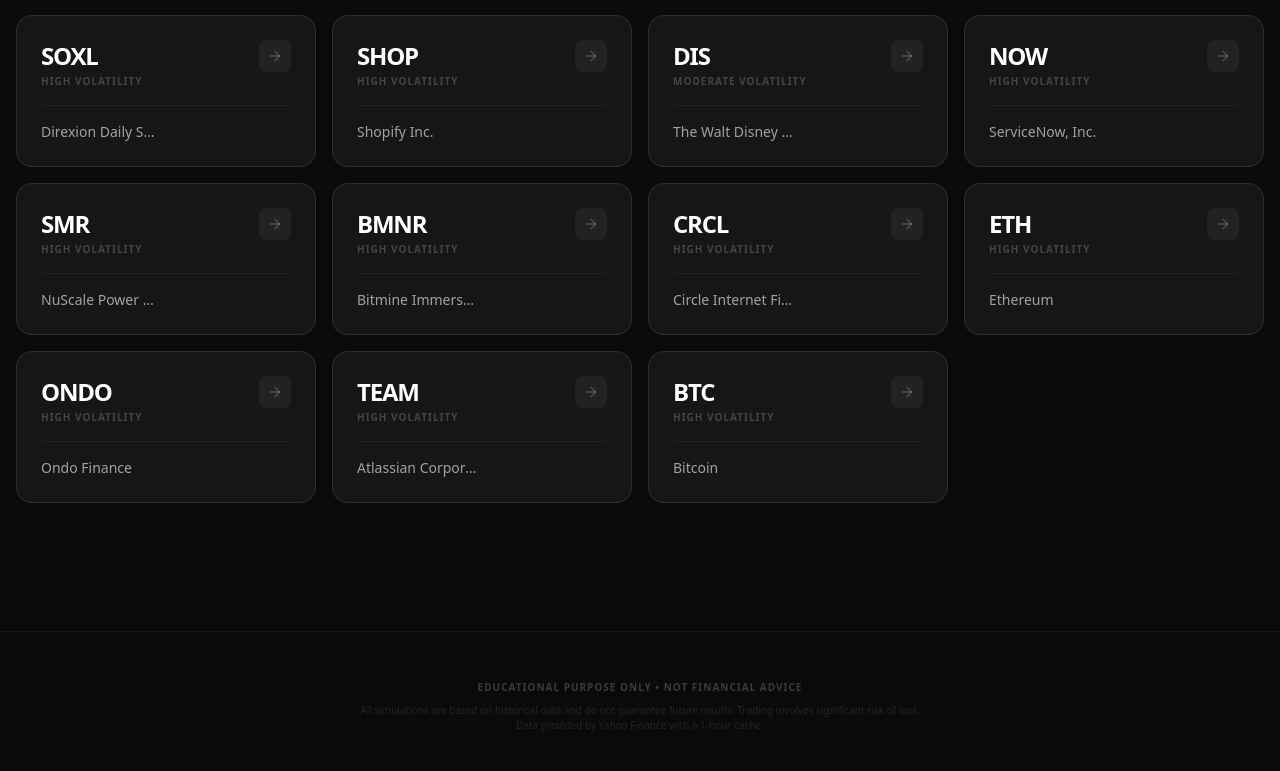
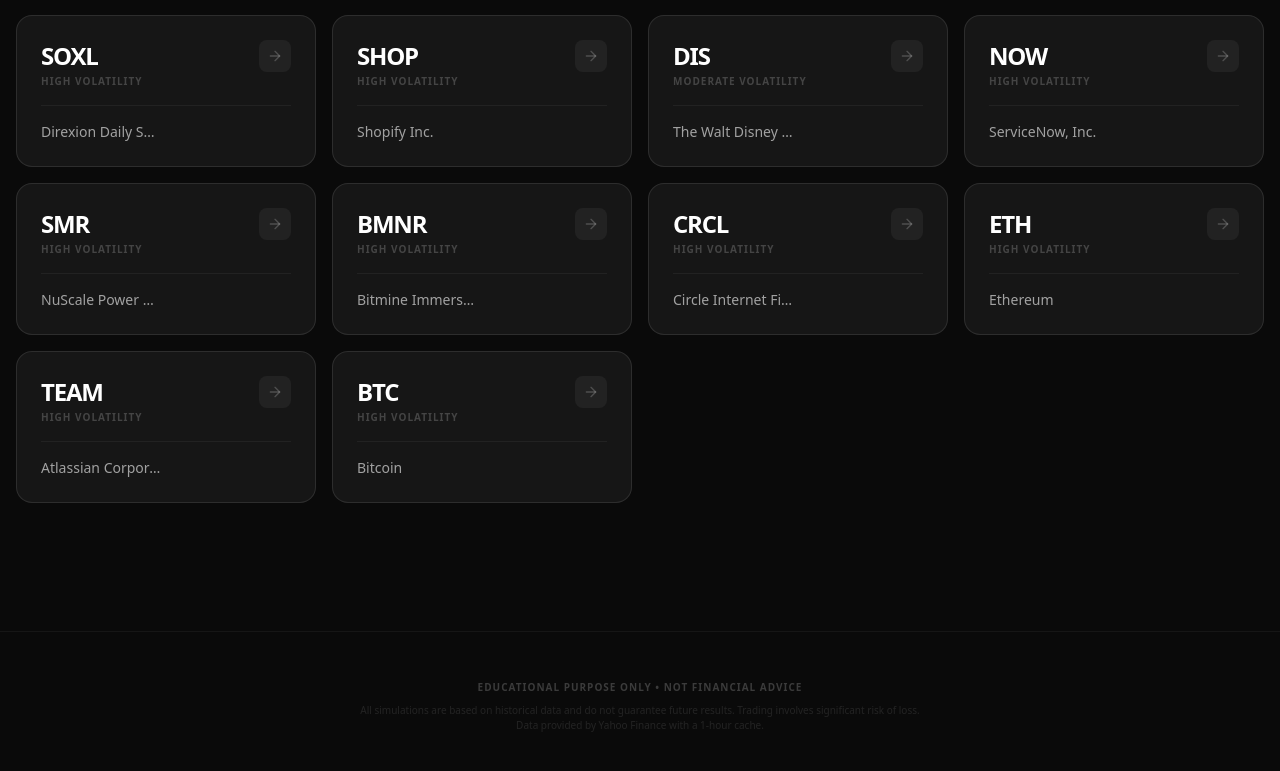
Before and after one commit to koozilla/rsi-optimizer, a React (Vite) app: page / in a window 1280 px wide. Shown: the part 2189-2960 px from the top of the page. Built offline with nearby package versions, Linux system fonts and the light colour scheme; no server answers.

Commit message:
Remove ONDO from POPULAR_STOCKS watchlist

```diff
--- a/src/pages/Home.tsx
+++ b/src/pages/Home.tsx
@@ -65,7 +65,6 @@
   { symbol: "BMNR", name: "Bitmine Immersion Technologies", category: "High Volatility" },
   { symbol: "CRCL", name: "Circle Internet Financial", category: "High Volatility" },
   { symbol: "ETH", name: "Ethereum", category: "High Volatility" },
-  { symbol: "ONDO", name: "Ondo Finance", category: "High Volatility" },
   { symbol: "TEAM", name: "Atlassian Corporation", category: "High Volatility" },
   { symbol: "BTC", name: "Bitcoin", category: "High Volatility" },
 ];
```
